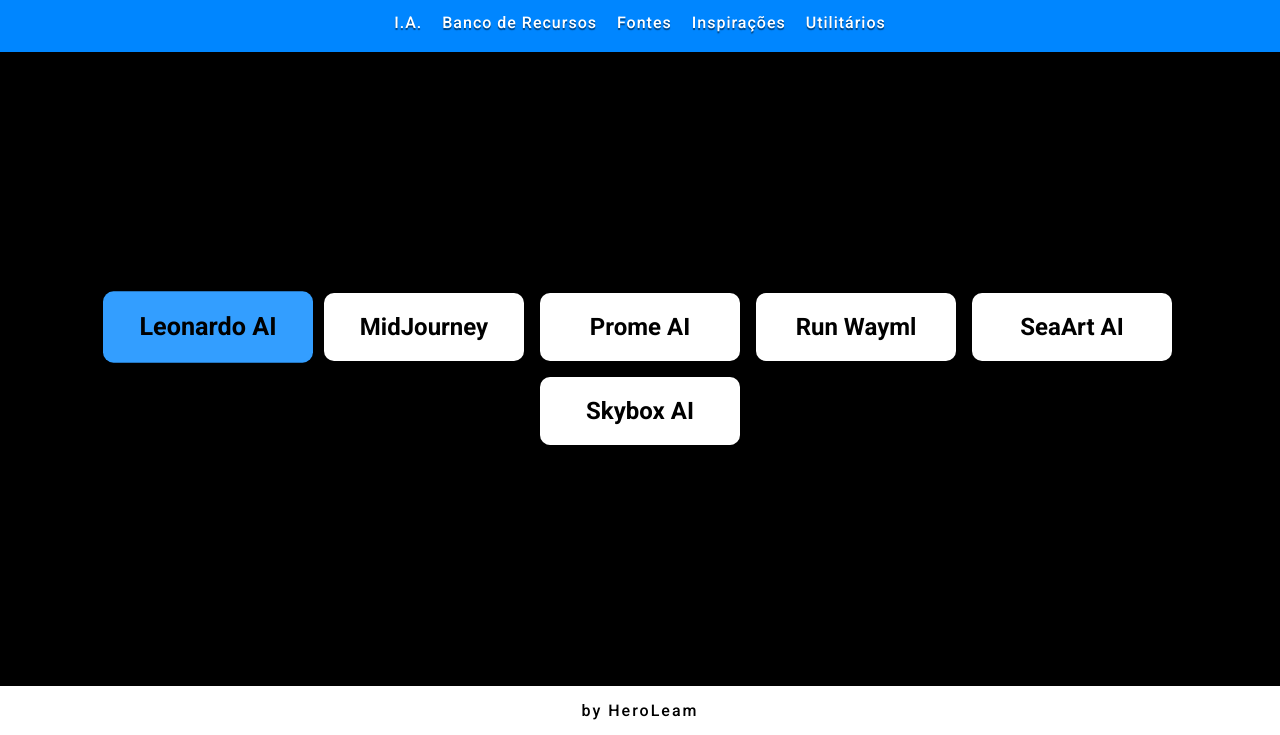
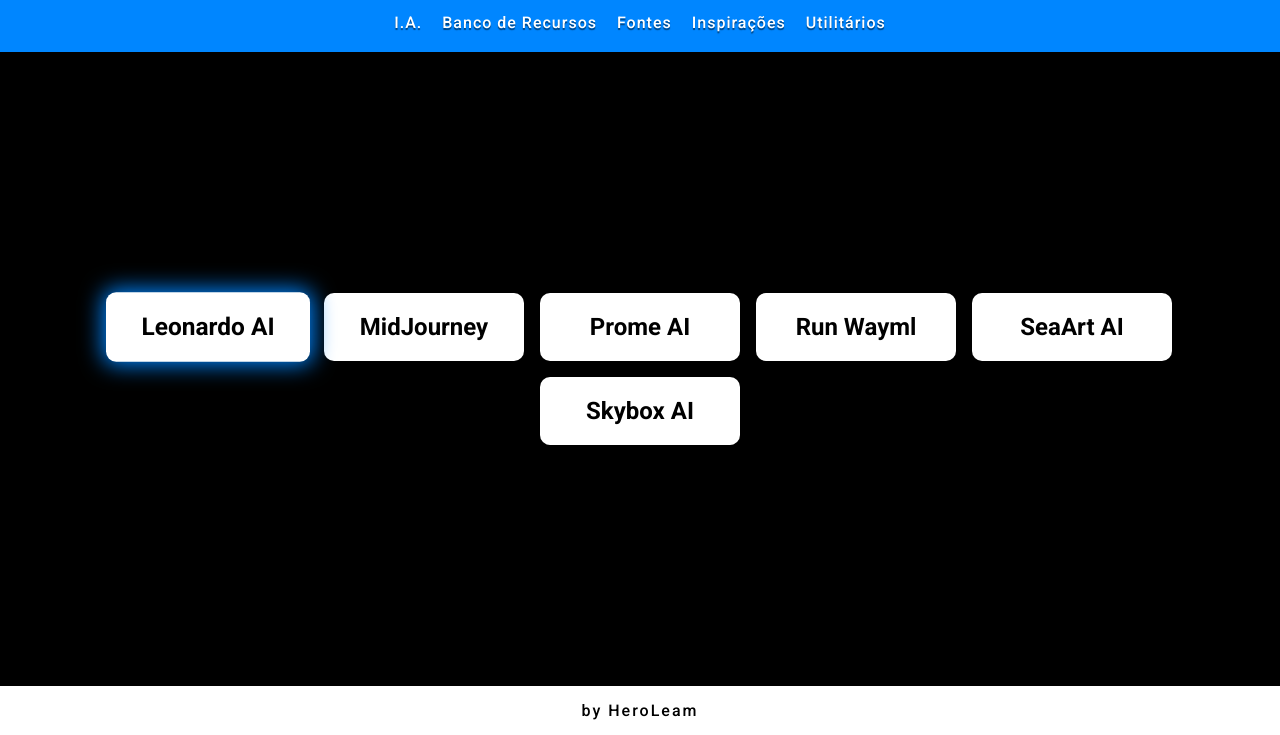
Before and after one commit to HeroLeam/uniartverse, a plain HTML site: page ia.html in a window 1280 px wide. In both pictures the pointer is over the link "Leonardo AI". Shown: the part 65-800 px from the top of the page. Drawn offline with Linux system fonts and the light colour scheme.

Commit message:
Update style.css

```diff
--- a/src/css/style.css
+++ b/src/css/style.css
@@ -99,8 +99,8 @@
 }
 
 .links>a:hover {
-  background-color: var(--cor0h);
-  transform: scale(1.05);
+  box-shadow: 0px 0px 22px 3px var(--cor0);
+  transform: scale(1.02);
 }
 
 footer {
```
